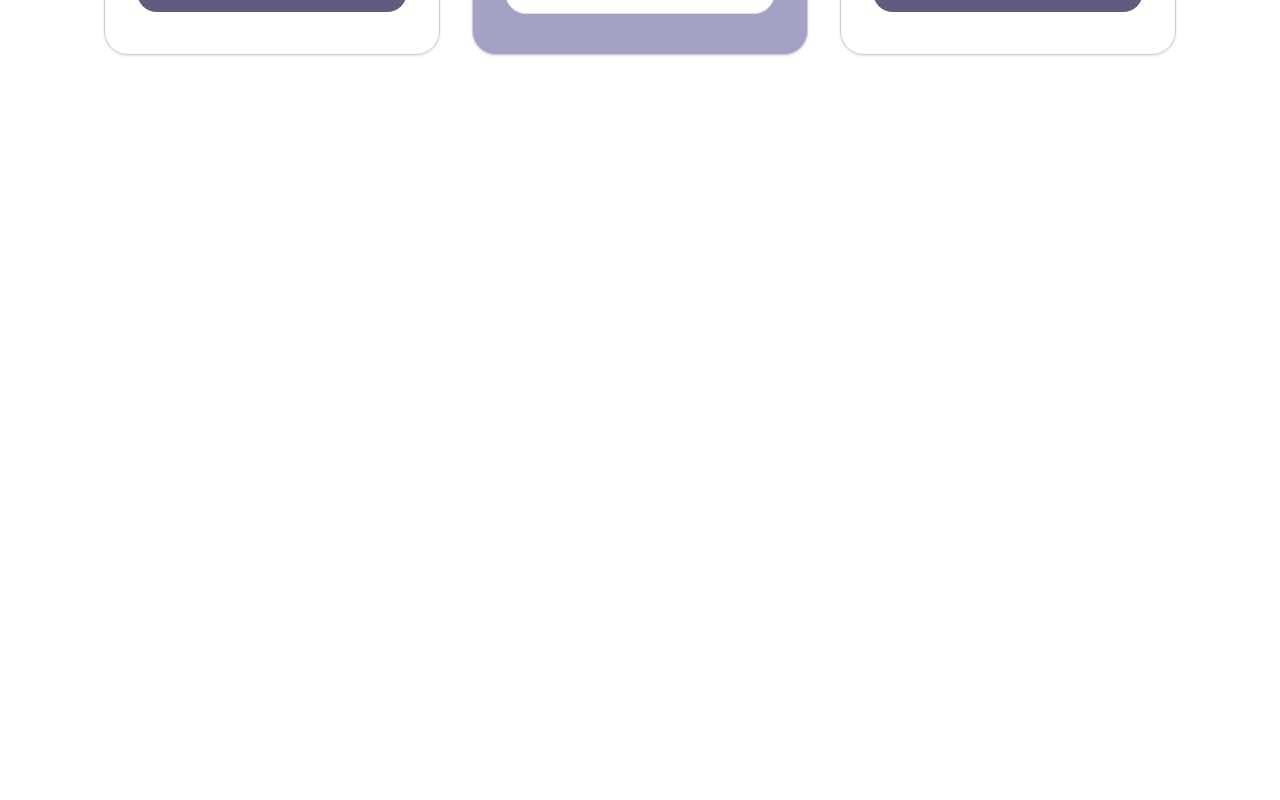
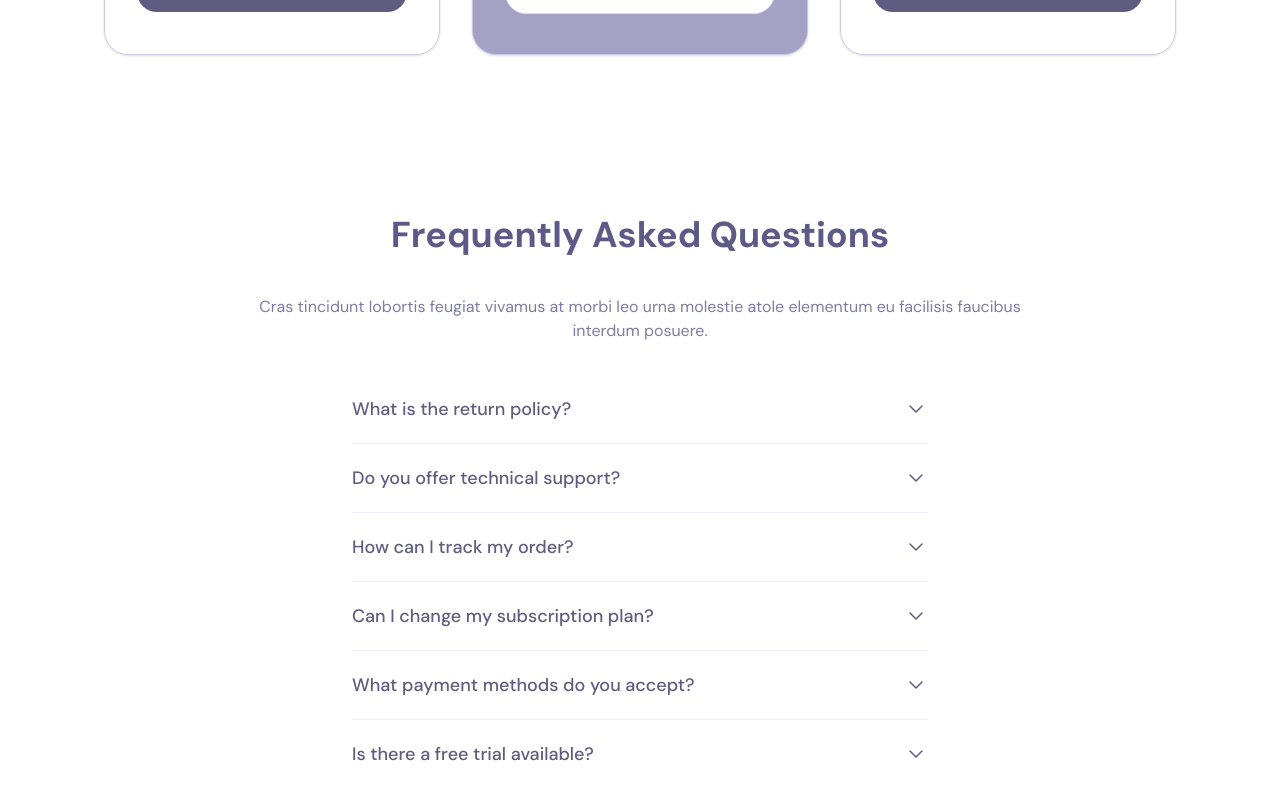
Before and after one commit to sashacvetkovich/next-auth-boilerplate, a Next.js app: page / in a window 1280 px wide. Shown: the part 1394-2194 px from the top of the page. Before the commit the page ends 1489 px from the top, so only its background shows below. Built offline with nearby package versions, Linux system fonts and the light colour scheme; no server answers.

Commit message:
Added FAQ section

```diff
--- a/src/app/page.tsx
+++ b/src/app/page.tsx
@@ -1,3 +1,4 @@
+import Faq from '@/components/Faq/Faq';
 import Hero from '@/components/Hero/Hero';
 import LogoStrip from '@/components/LogoStrip/LogoStrip';
 import PricingContainer from '@/components/Pricing/PricingContainer/PricingContainer';
@@ -6,8 +7,9 @@ export default function Home() {
   return (
     <main>
       <Hero />
-      <LogoStrip/>
-      <PricingContainer/>
+      <LogoStrip />
+      <PricingContainer />
+      <Faq />
     </main>
   );
 }
--- /dev/null
+++ b/src/components/Accordion/Accordion.tsx
@@ -0,0 +1,49 @@
+interface AccordionProps {
+  questionList: {
+    question: string;
+    answer: string;
+  }[];
+}
+
+const Accordion = ({ questionList }: AccordionProps) => {
+  return (
+    <div>
+      <div className='max-w-screen-xl mx-auto px-5 bg-white min-h-sceen'>
+        <div className='grid divide-y divide-primary-300 max-w-xl mx-auto mt-8'>
+          {questionList.map(({ answer, question }) => {
+            return (
+              <div className='py-5'>
+                <details className='group'>
+                  <summary className='flex justify-between items-center font-medium cursor-pointer list-none'>
+                    <span className='text-primary-900 text-lg'>{question}</span>
+                    <span className='transition group-open:rotate-180'>
+                      <svg
+                        fill='none'
+                        height='24'
+                        shape-rendering='geometricPrecision'
+                        stroke='currentColor'
+                        stroke-linecap='round'
+                        stroke-linejoin='round'
+                        stroke-width='1.5'
+                        viewBox='0 0 24 24'
+                        width='24'
+                        className='text-primary-900'
+                      >
+                        <path d='M6 9l6 6 6-6'></path>
+                      </svg>
+                    </span>
+                  </summary>
+                  <p className='text-primary-800 mt-3 group-open:animate-fadeIn'>
+                    {answer}
+                  </p>
+                </details>
+              </div>
+            );
+          })}
+        </div>
+      </div>
+    </div>
+  );
+};
+
+export default Accordion;
--- /dev/null
+++ b/src/components/Faq/Faq.tsx
@@ -0,0 +1,20 @@
+import React from 'react';
+import Accordion from '../Accordion/Accordion';
+import { questionList } from './faqData';
+
+const Faq = () => {
+  return (
+    <div className='container mx-auto px-5 sm:px-10 mt-40 mb-20'>
+      <h3 className='text-heading text-4xl font-bold text-center mb-10'>
+        Frequently Asked Questions
+      </h3>
+      <p className='text-center max-w-3xl mx-auto text-primary-800'>
+        Cras tincidunt lobortis feugiat vivamus at morbi leo urna molestie atole
+        elementum eu facilisis faucibus interdum posuere.
+      </p>
+      <Accordion questionList={questionList} />
+    </div>
+  );
+};
+
+export default Faq;
--- /dev/null
+++ b/src/components/Faq/faqData.ts
@@ -0,0 +1,32 @@
+export const questionList = [
+  {
+    question: 'What is the return policy?',
+    answer:
+      'Lorem ipsum dolor sit amet, consectetur adipiscing elit. Sed do eiusmod tempor incididunt ut labore et dolore magna aliqua.',
+  },
+  {
+    question: 'Do you offer technical support?',
+    answer:
+      'Lorem ipsum dolor sit amet, consectetur adipiscing elit. Ut enim ad minim veniam, quis nostrud exercitation ullamco laboris nisi ut aliquip ex ea commodo consequat. Duis aute irure dolor in reprehenderit in voluptate velit esse cillum dolore eu fugiat nulla pariatur.',
+  },
+  {
+    question: 'How can I track my order?',
+    answer:
+      'Lorem ipsum dolor sit amet, consectetur adipiscing elit. Excepteur sint occaecat cupidatat non proident, sunt in culpa qui officia deserunt mollit anim id est laborum.',
+  },
+  {
+    question: 'Can I change my subscription plan?',
+    answer:
+      'Lorem ipsum dolor sit amet, consectetur adipiscing elit. Quis nostrud exercitation ullamco laboris nisi ut aliquip ex ea commodo consequat.',
+  },
+  {
+    question: 'What payment methods do you accept?',
+    answer:
+      'Lorem ipsum dolor sit amet, consectetur adipiscing elit. Sed do eiusmod tempor incididunt ut labore et dolore magna aliqua. Ut enim ad minim veniam, quis nostrud exercitation ullamco laboris nisi ut aliquip ex ea commodo consequat.',
+  },
+  {
+    question: 'Is there a free trial available?',
+    answer:
+      'Lorem ipsum dolor sit amet, consectetur adipiscing elit. Duis aute irure dolor in reprehenderit in voluptate velit esse cillum dolore eu fugiat nulla pariatur. Excepteur sint occaecat cupidatat non proident, sunt in culpa qui officia deserunt mollit anim id est laborum.',
+  },
+];
```
